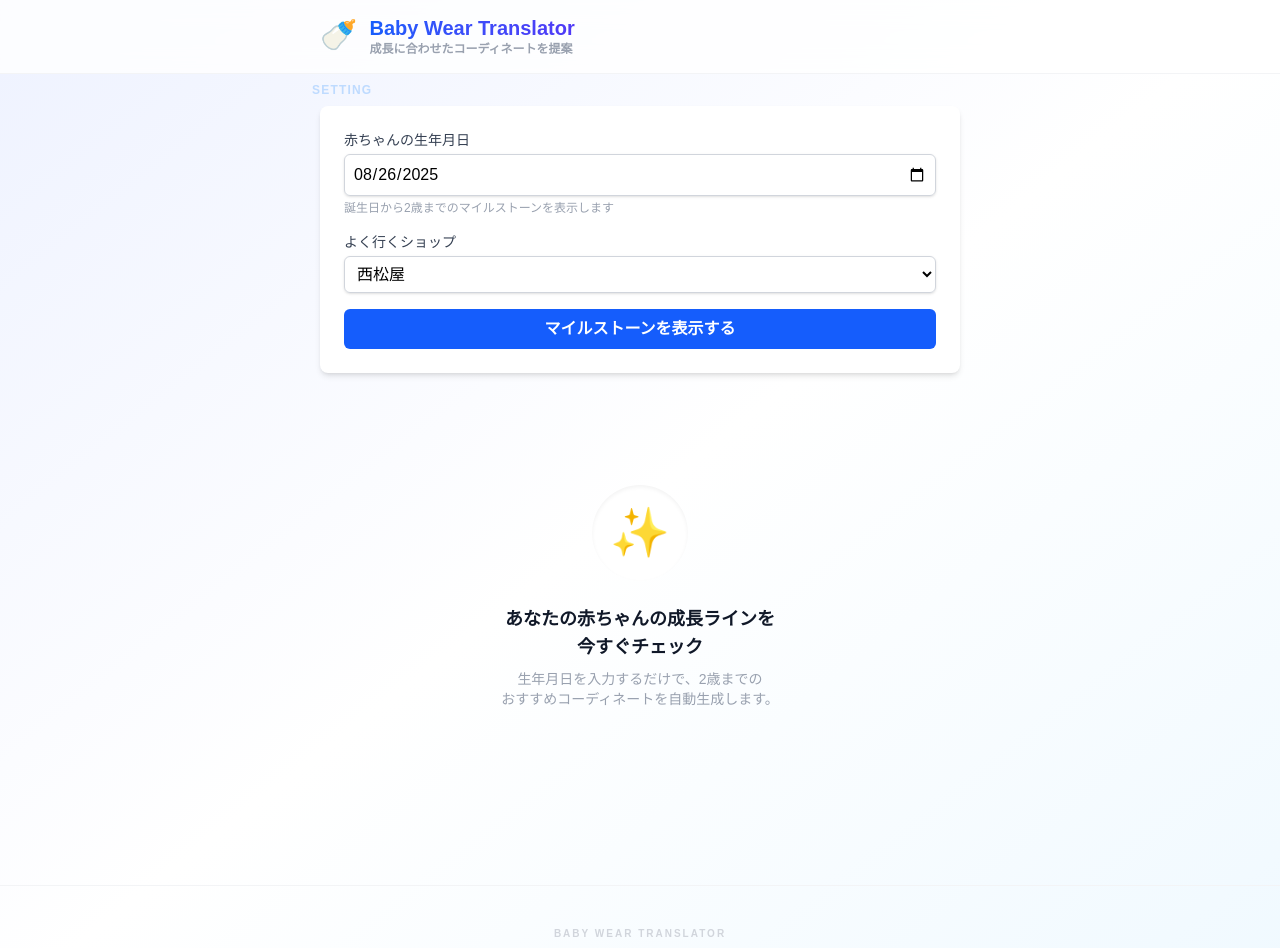
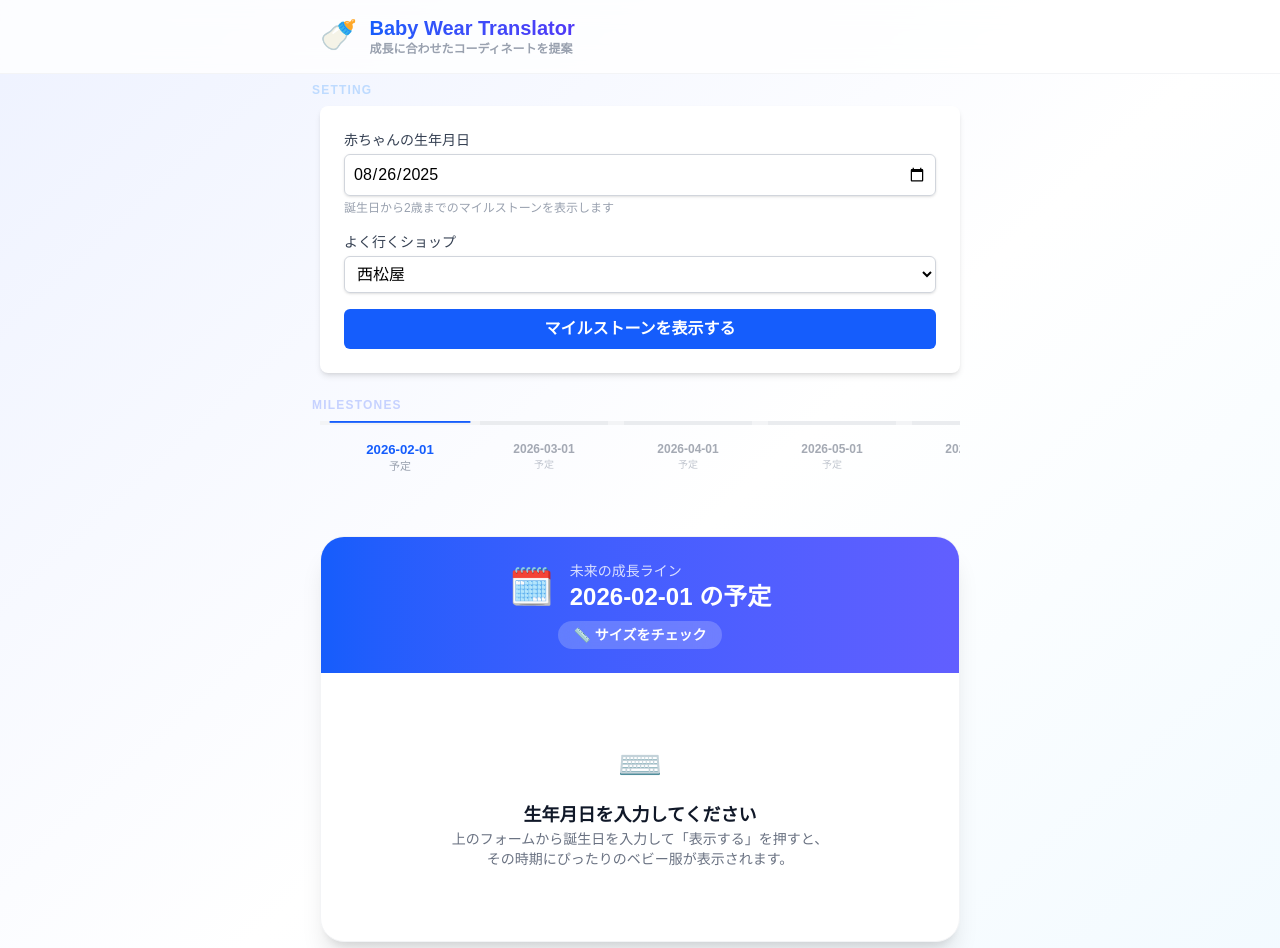
Before and after one commit to kj-nakamura/baby-wear-translator, a Next.js app in the folder apps/frontend/: page / in a window 1280 px wide. Shown: the top 948 px of the page. Built offline with nearby package versions, Linux system fonts and the light colour scheme.

Commit message:
always show milestone

```diff
--- a/apps/frontend/src/app/page.tsx
+++ b/apps/frontend/src/app/page.tsx
@@ -39,17 +39,6 @@ export default function Home() {
           <RecommendationForm onSubmit={handleSubmit} />
         </section>
 
-        {/* ローディング */}
-        {loading && (
-          <div className="flex flex-col items-center justify-center gap-4 py-16 text-gray-500">
-            <div className="relative">
-              <div className="h-16 w-16 animate-spin rounded-full border-4 border-blue-100 border-t-blue-600" />
-              <div className="absolute inset-0 flex items-center justify-center text-xl">👶</div>
-            </div>
-            <p className="text-sm font-bold animate-pulse text-blue-600">マイルストーンを生成中…</p>
-          </div>
-        )}
-
         {/* エラー */}
         {error && !loading && (
           <div className="flex items-start gap-4 rounded-3xl border border-red-100 bg-red-50/50 p-6 text-red-700 backdrop-blur-sm">
@@ -68,32 +57,27 @@ export default function Home() {
         )}
 
         {/* 結果表示 */}
-        {data && !loading && (
-          <section className="relative">
+        {data && (
+          <section className="relative transition-all duration-500">
             <div className="absolute -top-6 -left-2 text-xs font-black uppercase tracking-widest text-indigo-200 select-none">
               Milestones
             </div>
-            <RecommendationResult result={data} shopName={selectedShop} />
+            <div className={loading ? 'opacity-40 grayscale-[0.5] pointer-events-none blur-[1px] transition-all duration-300' : 'transition-all duration-300'}>
+              <RecommendationResult result={data} shopName={selectedShop} />
+            </div>
+
+            {loading && (
+              <div className="absolute inset-0 flex flex-col items-center justify-center gap-4 z-20">
+                <div className="relative">
+                  <div className="h-16 w-16 animate-spin rounded-full border-4 border-blue-500/20 border-t-blue-600" />
+                  <div className="absolute inset-0 flex items-center justify-center text-xl">👶</div>
+                </div>
+                <p className="text-sm font-black text-blue-600 animate-pulse bg-white/80 px-4 py-1 rounded-full shadow-sm backdrop-blur-sm">
+                  マイルストーンを更新中…
+                </p>
+              </div>
+            )}
           </section>
-        )}
-
-        {/* 初期状態のヒント */}
-        {!data && !loading && !error && (
-          <div className="flex flex-col items-center gap-6 py-16 text-center">
-            <div className="h-24 w-24 bg-white rounded-full flex items-center justify-center shadow-inner text-5xl">
-              ✨
-            </div>
-            <div className="space-y-2">
-              <p className="text-lg font-black text-gray-900">
-                あなたの赤ちゃんの成長ラインを<br />
-                今すぐチェック
-              </p>
-              <p className="text-sm font-medium text-gray-400">
-                生年月日を入力するだけで、2歳までの<br />
-                おすすめコーディネートを自動生成します。
-              </p>
-            </div>
-          </div>
         )}
       </main>
 
--- a/apps/frontend/src/components/RecommendationResult.tsx
+++ b/apps/frontend/src/components/RecommendationResult.tsx
@@ -44,9 +44,9 @@ const MilestoneCard: React.FC<{ milestone: Milestone; isSelected: boolean; onCli
             <div className={`h-1 mx-auto mb-4 ${isSelected ? 'bg-blue-600' : 'bg-gray-200'}`} />
             <div className="text-center">
                 <p className={`text-xs font-bold ${isSelected ? 'text-blue-600' : 'text-gray-500'}`}>
-                    {milestone.age_in_months}ヶ月
+                    {milestone.target_date}
                 </p>
-                <p className="text-[10px] text-gray-400">{milestone.target_date}</p>
+                <p className="text-[10px] text-gray-400">{milestone.items.length === 0 ? '予定' : `${milestone.age_in_months}ヶ月`}</p>
             </div>
         </div>
     );
@@ -57,6 +57,8 @@ const RecommendationResult: React.FC<RecommendationResultProps> = ({ result, sho
     const selectedMilestone = result.milestones[selectedIndex];
 
     if (!selectedMilestone) return null;
+
+    const isInitial = selectedMilestone.items.length === 0;
 
     return (
         <div className="w-full space-y-8 animate-fade-in">
@@ -80,18 +82,23 @@ const RecommendationResult: React.FC<RecommendationResultProps> = ({ result, sho
             <div className="bg-white rounded-3xl shadow-xl overflow-hidden border border-gray-100">
                 <div className="bg-gradient-to-r from-blue-600 to-indigo-500 p-6 text-white text-center">
                     <div className="flex justify-center items-center gap-4 mb-2">
-                        <span className="text-4xl">🍼</span>
+                        <span className="text-4xl">{isInitial ? '🗓️' : '🍼'}</span>
                         <div className="text-left">
-                            <p className="text-sm font-medium opacity-80">生後 {selectedMilestone.age_in_months} ヶ月頃</p>
-                            <h3 className="text-2xl font-black">{selectedMilestone.target_date} のおすすめ</h3>
+                            <p className="text-sm font-medium opacity-80">
+                                {isInitial ? '未来の成長ライン' : `生後 ${selectedMilestone.age_in_months} ヶ月頃`}
+                            </p>
+                            <h3 className="text-2xl font-black">
+                                {selectedMilestone.target_date} {isInitial ? 'の予定' : 'のおすすめ'}
+                            </h3>
                         </div>
                     </div>
                     <div className="inline-block bg-white/20 backdrop-blur-md rounded-full px-4 py-1 text-sm font-bold">
-                        📏 目安サイズ: {selectedMilestone.size}
+                        {isInitial ? '📏 サイズをチェック' : `📏 目安サイズ: ${selectedMilestone.size}`}
                     </div>
                 </div>
 
                 <div className="p-6">
+                    {selectedMilestone.items.length > 0 ? (
                         <div className="grid gap-4">
                             {selectedMilestone.items.map((item, idx) => {
                                 const meta = getItemMeta(item.universal_name);
@@ -119,6 +126,18 @@ const RecommendationResult: React.FC<RecommendationResultProps> = ({ result, sho
                                 );
                             })}
                         </div>
+                    ) : (
+                        <div className="text-center py-12 px-4 space-y-4">
+                            <div className="text-4xl">⌨️</div>
+                            <div>
+                                <p className="text-lg font-bold text-gray-900">生年月日を入力してください</p>
+                                <p className="text-sm text-gray-500">
+                                    上のフォームから誕生日を入力して「表示する」を押すと、<br />
+                                    その時期にぴったりのベビー服が表示されます。
+                                </p>
+                            </div>
+                        </div>
+                    )}
                 </div>
             </div>
         </div>
--- a/apps/frontend/src/hooks/useMilestones.ts
+++ b/apps/frontend/src/hooks/useMilestones.ts
@@ -4,8 +4,28 @@ import { components } from '@/types/openapi';
 export type Milestone = components['schemas']['Milestone'];
 export type MilestoneResponse = components['schemas']['MilestoneResponse'];
 
+const generateInitialMilestones = (): MilestoneResponse => {
+  const milestones: Milestone[] = [];
+  const now = new Date();
+
+  for (let i = 0; i <= 12; i++) {
+    const targetDate = new Date(now.getFullYear(), now.getMonth() + i, 1);
+    const y = targetDate.getFullYear();
+    const m = String(targetDate.getMonth() + 1).padStart(2, '0');
+    const d = String(targetDate.getDate()).padStart(2, '0');
+
+    milestones.push({
+      age_in_months: i,
+      target_date: `${y}-${m}-${d}`,
+      size: '不明',
+      items: [],
+    });
+  }
+  return { milestones };
+};
+
 export const useMilestones = () => {
-  const [data, setData] = useState<MilestoneResponse | null>(null);
+  const [data, setData] = useState<MilestoneResponse | null>(() => generateInitialMilestones());
   const [loading, setLoading] = useState(false);
   const [error, setError] = useState<string | null>(null);
 
```
Lines whose indentation alone changed are shown as unchanged.
